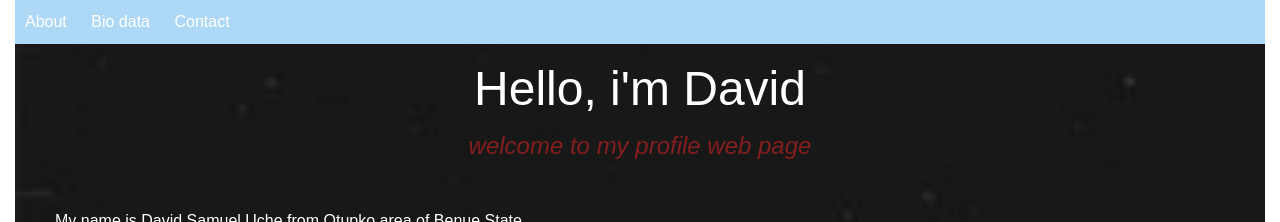
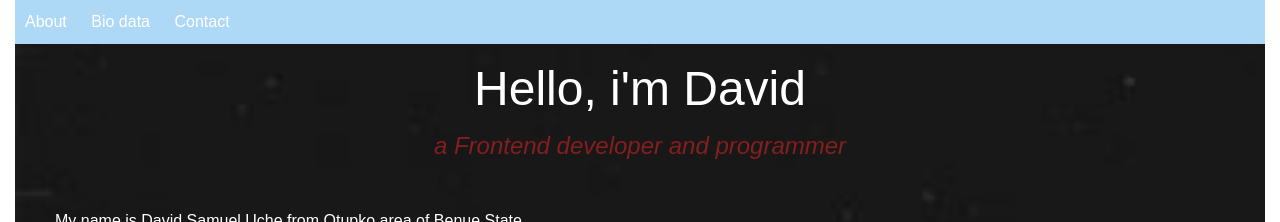
Before and after one commit to Davidtariq96/david, a plain HTML site: page index.html in a window 1280 px wide. Shown: the top 222 px of the page. Drawn offline with Linux system fonts and the light colour scheme.

Commit message:
end added

```diff
--- a/index.html
+++ b/index.html
@@ -24,7 +24,7 @@
       </nav>
       <div class="section">
         <h1>Hello, i'm David</h><br>
-        <h4><i> welcome to my profile web page</i></h4>
+        <h4><i> a Frontend developer and programmer</i></h4>
       <ul id="myinfo">
         <li> My name is David Samuel Uche,from Otupko area of Benue State.<br>
           born on 16<sup>th</sup> day of May 1996. I resides at Federal Housing, along<br> Airport Road Abuja.
```
